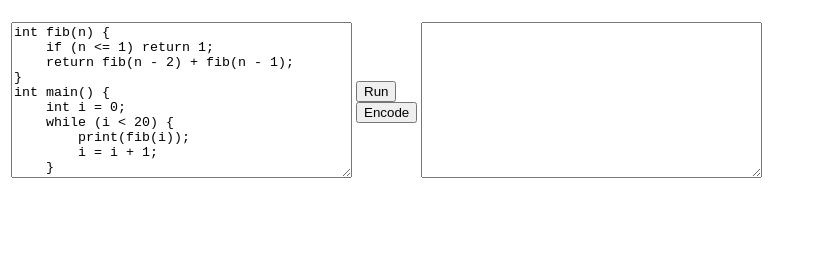
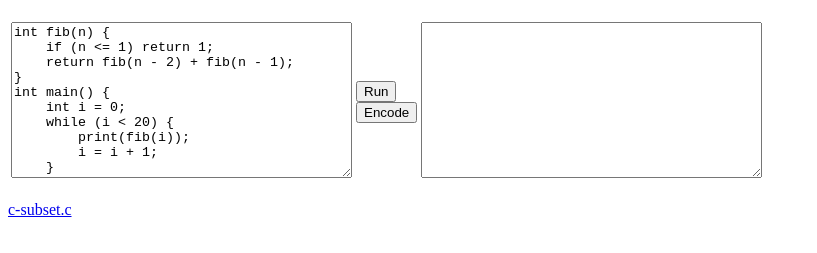
Before and after one commit to fujidig/c-subset-in-js, a plain HTML site: page index.html in a window 1280 px wide. Shown: the part 61-314 px from the top of the page, without its empty margins (0-817 px from the left). Drawn offline with Linux system fonts and the light colour scheme.

Commit message:
add link to c-subset.c

```diff
--- a/index.html
+++ b/index.html
@@ -36,5 +36,8 @@ int main() {
 <textarea id="output" cols="40" rows="10">
 </textarea>
 </td></tr></table>
+<p>
+<a href="https://github.com/fujidig/c-subset-in-js/blob/master/c-subset.c">c-subset.c</a>
+</p>
 </body>
 </html>
```
